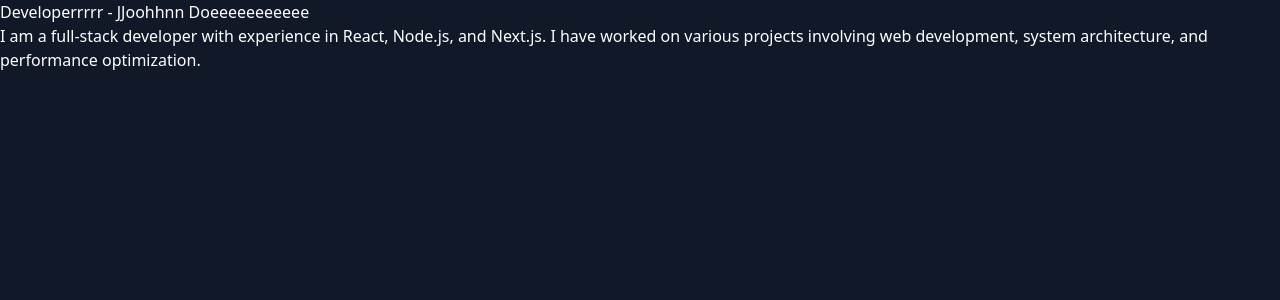
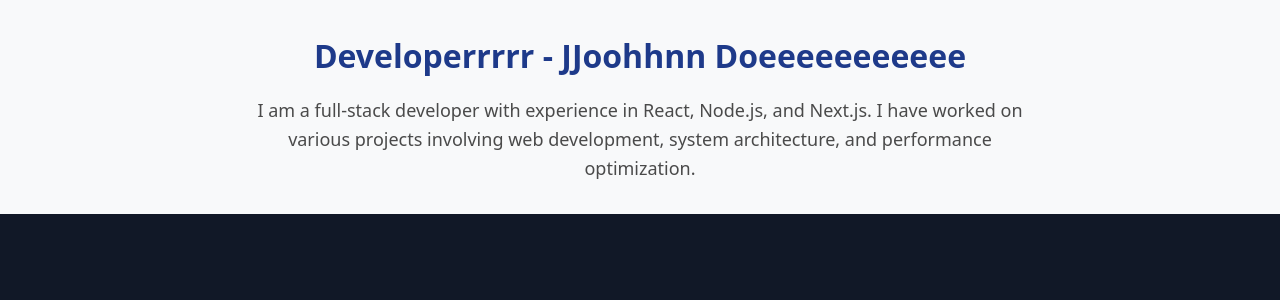
Before and after one commit to tediyo/New-QA-Pro-Web, a Next.js app: page /developer in a window 1280 px wide. Shown: the top 300 px of the page. Built offline with nearby package versions, Linux system fonts and the light colour scheme.

Commit message:
Styling for DEv Enhancement2

```diff
--- a/src/app/developer/page.tsx
+++ b/src/app/developer/page.tsx
@@ -1,13 +1,15 @@
-import { FC } from 'react';
+import { FC } from "react";
+import "./styles.css"; // Import the CSS file
 
 const DeveloperPage: FC = () => {
   return (
-    <div className="p-8">
-      <h1 className="text-4xl font-bold text-blue-900">Developerrrrr - JJoohhnn Doeeeeeeeeeee</h1>
-      <p className="mt-4 text-lg text-gray-700">
-        I am a full-stack developer with experience in React, Node.js, and Next.js. I have worked on various projects involving web development, system architecture, and performance optimization.
+    <div className="developer-container">
+      <h1 className="developer-title">Developerrrrr - JJoohhnn Doeeeeeeeeeee</h1>
+      <p className="developer-description">
+        I am a full-stack developer with experience in React, Node.js, and Next.js.
+        I have worked on various projects involving web development, system architecture,
+        and performance optimization.
       </p>
-      {/* You can add more content here like projects, technologies you work with, etc. */}
     </div>
   );
 };
--- a/src/app/developer/styles.css
+++ b/src/app/developer/styles.css
@@ -0,0 +1,23 @@
+/* General Page Styling */
+.developer-container {
+    padding: 32px;
+    background-color: #f8f9fa;
+    text-align: center;
+  }
+
+  /* Title Styling */
+  .developer-title {
+    font-size: 32px;
+    font-weight: bold;
+    color: #1e3a8a; /* Deep blue */
+    margin-bottom: 16px;
+  }
+
+  /* Paragraph Styling */
+  .developer-description {
+    font-size: 18px;
+    color: #4a4a4a;
+    max-width: 800px;
+    margin: 0 auto;
+    line-height: 1.6;
+  }
```
